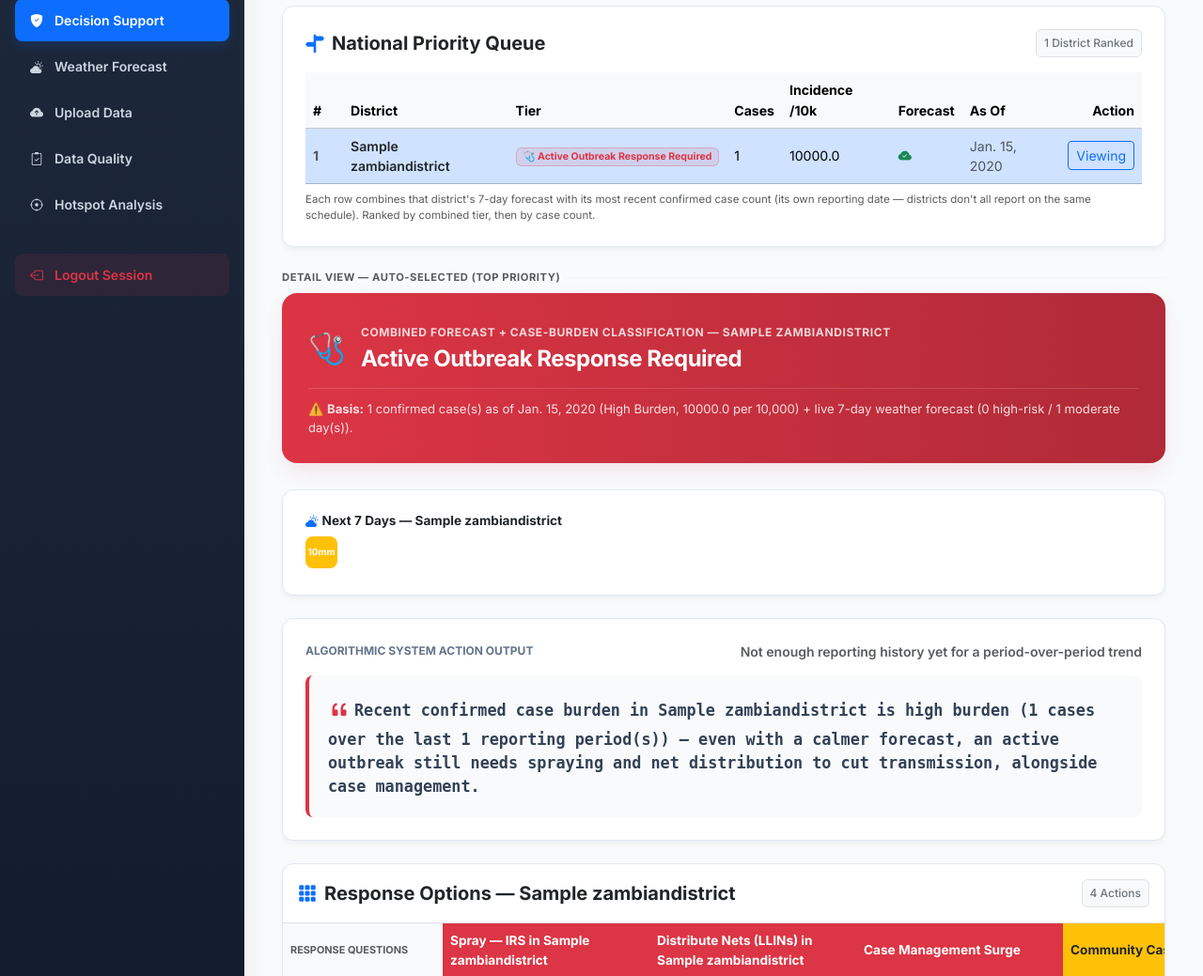
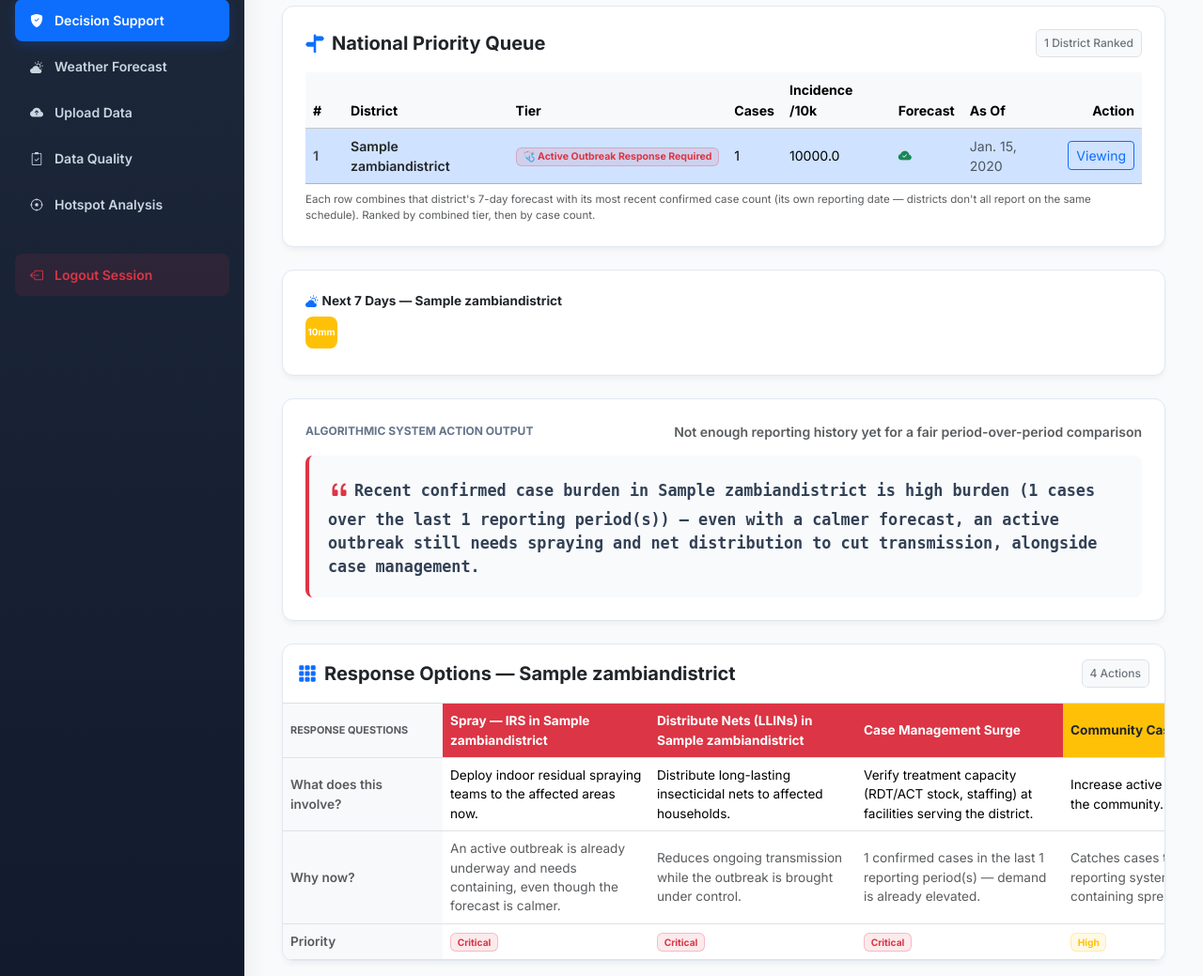
Before and after one commit to LadyStephania/Malaria-analytics-, a Django app: page /decision-support/ in a window 1280 px wide. Shown: the part 188-1227 px from the top of the page at 94% size. Run offline with Django 5.2, Linux system fonts and the light colour scheme; a user stored in the database is signed in; tables that the repository leaves empty hold one stand-in row (values such as "Sample post"); a database or web service that is not in the repository returns one stand-in record (values such as "Sample title"); data that the repository does not hold is empty.

Commit message:
Decision Support: remove banner/history sections; fix misleading trend comparison
Removed per request: the "Detail View - Auto-Selected" divider, the
Executive Threat Classification banner, and the "Full Reporting
History" chart - the Response Options grid and directive text already
carry the tier/recommendation info, and the National Priority Queue
table already shows Tier per district. Cleaned up the now-orphaned
_district_history() function and its DB query/context keys, and the
now-dead .alert-banner-box CSS.

Also fixed a real bug surfaced while removing that section: the
period-over-period trend line ("Rising vs prior 4-period window (1057
-> 6184 cases)") compared a genuine 4-period sum against whatever was
left in the "prior window" - which for every district in this annual
dataset (~5 years on record, needs 8 for two full windows) is just a
single leftover period, not 4. Both were labeled "4-period window" as
if directly comparable, which overstates the swing every time (here,
4 years of cumulative cases vs. one older year, presented as a ~485%
rise). _recent_case_burden() now also returns prior_window_len, and
the trend text only makes the rising/falling claim when the prior
window is genuinely fully populated - otherwise it honestly says
there isn't enough history yet for a fair comparison, matching every
district in the current dataset.

Co-Authored-By: Claude Sonnet 5 <noreply@anthropic.com>

```diff
--- a/core_project/malaria/templates/decision.html
+++ b/core_project/malaria/templates/decision.html
@@ -2,16 +2,6 @@
 {% block title %}Decision Support | Malaria Insights{% endblock %}
 {% block content %}
 <style>
-    .alert-banner-box {
-        border-radius: 16px;
-        padding: 28px;
-        color: #ffffff;
-        margin-bottom: 28px;
-    }
-    .alert-banner-box.badge-danger { background: linear-gradient(90deg, #dc3545 0%, #b02a37 100%); box-shadow: 0 10px 25px -5px rgba(220, 53, 69, 0.15); }
-    .alert-banner-box.badge-warning { background: linear-gradient(90deg, #f59e0b 0%, #b45309 100%); box-shadow: 0 10px 25px -5px rgba(245, 158, 11, 0.15); }
-    .alert-banner-box.badge-success { background: linear-gradient(90deg, #16a34a 0%, #15803d 100%); box-shadow: 0 10px 25px -5px rgba(22, 163, 74, 0.15); }
-
     .directive-quote-box {
         background-color: #f8fafc;
         border-left: 4px solid #dc3545;
@@ -151,46 +141,6 @@
 </div>
 
 {% if has_data %}
-<div class="d-flex align-items-center gap-2 mb-2 mt-1">
-    <span class="text-muted small fw-bold text-uppercase" style="font-size: 0.7rem; letter-spacing: 0.05em;">
-        Detail View{% if auto_selected %} — Auto-Selected (Top Priority){% endif %}
-    </span>
-    <hr class="flex-grow-1 m-0" style="border-color: var(--border, #e2e8f0);">
-</div>
-
-<!-- 1. Executive Threat Classification Banner -->
-<div class="alert-banner-box badge-{{ risk_badge }}">
-    <div style="display: flex; align-items: center; gap: 16px; margin-bottom: 12px;">
-        <span style="font-size: 2rem;">{{ tier_icon }}</span>
-        <div>
-            <span style="text-transform: uppercase; font-size: 0.75rem; font-weight: 700; letter-spacing: 0.05em; color: rgba(255,255,255,0.8);">Combined Forecast + Case-Burden Classification — {{ target_label }}</span>
-            <h3 style="font-size: 1.5rem; font-weight: 700; margin: 4px 0; letter-spacing: -0.5px;">{{ risk_level }}</h3>
-        </div>
-    </div>
-    <div style="font-size: 0.82rem; color: rgba(255,255,255,0.85); border-top: 1px solid rgba(255,255,255,0.15); padding-top: 12px; margin-top: 12px;">
-        ⚠️ <strong>Basis:</strong>
-        {{ recent_cases }} confirmed case(s) as of {{ reference_date }} ({{ burden_label }}{% if incidence_per_10k is not None %}, {{ incidence_per_10k }} per 10,000{% endif %})
-        {% if forecast_available %}+ live 7-day weather forecast ({{ danger_days_7 }} high-risk / {{ warning_days_7 }} moderate day(s)).{% else %}— forecast currently unavailable, classification based on case burden only.{% endif %}
-    </div>
-</div>
-
-{% if history_count > 1 %}
-<div class="premium-card mb-4">
-    <div class="d-flex justify-content-between align-items-center mb-3">
-        <h5 class="fw-bold m-0 text-dark d-flex align-items-center gap-2">
-            <i class="bi bi-graph-up text-primary"></i> Full Reporting History — {{ target_label }}
-        </h5>
-        <span class="badge bg-light text-secondary border p-2 fw-medium">{{ history_count }} Period{{ history_count|pluralize }} on Record</span>
-    </div>
-    <div style="position: relative; height: 260px; width: 100%;">
-        <canvas id="districtHistoryChart"></canvas>
-    </div>
-    <p class="text-muted mt-2 mb-0" style="font-size: 0.72rem;">
-        Every reporting period on file for {{ target_label }}, oldest to newest — annual imports are labeled by year,
-        weekly reports by epi week, since a single district can carry both.
-    </p>
-</div>
-{% endif %}
 
 {% if forecast_preview %}
 <div class="premium-card mb-4">
@@ -313,35 +263,4 @@ document.addEventListener("DOMContentLoaded", function () {
     }
 });
 </script>
-{% if history_count > 1 %}
-<script src="https://cdn.jsdelivr.net/npm/chart.js@4.5.1/dist/chart.umd.min.js" integrity="sha384-jb8JQMbMoBUzgWatfe6COACi2ljcDdZQ2OxczGA3bGNeWe+6DChMTBJemed7ZnvJ" crossorigin="anonymous"></script>
-<script>
-document.addEventListener("DOMContentLoaded", function () {
-    const ctx = document.getElementById('districtHistoryChart').getContext('2d');
-    new Chart(ctx, {
-        type: 'line',
-        data: {
-            labels: {{ history_labels_json|safe }},
-            datasets: [
-                {
-                    label: 'Confirmed Cases (RDT)',
-                    data: {{ history_confirmed_json|safe }},
-                    borderColor: '#dc3545',
-                    backgroundColor: 'rgba(220, 53, 69, 0.06)',
-                    borderWidth: 3,
-                    tension: 0.3,
-                    fill: true
-                }
-            ]
-        },
-        options: {
-            responsive: true,
-            maintainAspectRatio: false,
-            plugins: { legend: { position: 'top', labels: { font: { family: 'Inter', weight: '600' } } } },
-            scales: { y: { beginAtZero: true, grid: { color: '#f1f5f9' } } }
-        }
-    });
-});
-</script>
-{% endif %}
 {% endblock %}
--- a/core_project/malaria/views.py
+++ b/core_project/malaria/views.py
@@ -1118,7 +1118,19 @@ def _recent_case_burden(district):
     periods (not a single latest date — one week's count is too small/noisy to
     classify against the same incidence thresholds the Dashboard uses on
     cumulative totals). Returns (recent_cases, prior_cases_or_None, reference_date,
-    current_window_len, burden_label, burden_badge, incidence_or_None).
+    current_window_len, burden_label, burden_badge, incidence_or_None,
+    prior_window_len).
+
+    prior_cases is only meaningful as a like-for-like comparison against
+    recent_cases when prior_window_len == _BURDEN_WINDOW — with fewer total
+    reporting periods on file than 2x the window (true for every district in
+    an annual dataset with only ~5 years on record), the "prior window" is
+    whatever's left over, which can be as little as a single period. Comparing
+    a genuine _BURDEN_WINDOW-period sum against a partial 1-period leftover and
+    calling both "N-period windows" would wildly overstate the swing (e.g. 4
+    years of cumulative cases vs. a single older year, mislabeled as
+    comparable). Callers must check prior_window_len before trusting the
+    rising/falling comparison, not just whether prior_cases is None.
     """
     records = list(
         IntegratedMalariaData.objects
@@ -1134,36 +1146,10 @@ def _recent_case_burden(district):
     prior_cases = sum(r['rdt_confirmations'] for r in prior_window) if prior_window else None
 
     burden_label, burden_badge, incidence = _classify_burden(recent_cases, district.population)
-    return recent_cases, prior_cases, reference_date, len(current_window), burden_label, burden_badge, incidence
-
-
-def _district_history(district):
-    """
-    Full reporting history for one district, oldest -> newest — every period on
-    record, not just the rolling burden window above — for the per-district trend
-    chart. Labels adapt per point: a record sitting on the epi_week=1 placeholder
-    (e.g. an annual NMEC/DHIS2 import with no real week) is labeled by year alone;
-    a record with real week granularity is labeled "W<n> '<yy>". A single district
-    can carry both kinds side by side (e.g. annual history backfilled behind more
-    recent weekly reporting), so the label is decided per-record, not per-dataset.
-    """
-    records = list(
-        IntegratedMalariaData.objects
-        .filter(district=district)
-        .order_by('date')
-        .values('date', 'epi_week', 'reporting_year', 'rdt_confirmations')
-    )
-    labels = []
-    for r in records:
-        if r['epi_week'] == 1 and r['date'].month == 1 and r['date'].day == 1:
-            labels.append(str(r['reporting_year']))
-        else:
-            labels.append(f"W{r['epi_week']} '{str(r['reporting_year'])[-2:]}")
-    return {
-        'labels': labels,
-        'confirmed': [r['rdt_confirmations'] for r in records],
-        'count': len(records),
-    }
+    return (
+        recent_cases, prior_cases, reference_date, len(current_window),
+        burden_label, burden_badge, incidence, len(prior_window),
+    )
 
 
 def _district_priority_queue():
@@ -1180,7 +1166,7 @@ def _district_priority_queue():
     # any district with no reporting history yet.
     burden_by_id = {}
     for d in districts:
-        recent_cases, _prior_cases, reference_date, _window_len, _burden_label, burden_badge, incidence = _recent_case_burden(d)
+        recent_cases, _prior_cases, reference_date, _window_len, _burden_label, burden_badge, incidence, _prior_window_len = _recent_case_burden(d)
         if reference_date is None:
             continue
         burden_by_id[d.id] = {
@@ -1277,16 +1263,21 @@ def decision_view(request):
         })
 
     target_label = selected_district.name
-    history = _district_history(selected_district)
 
     # Case burden over a rolling window (not a single latest date — see
     # _recent_case_burden's docstring); same helper the priority queue uses above,
     # so the queue and this detail panel always agree on the same district's tier.
-    recent_cases, prior_cases, reference_date, window_len, burden_label, burden_badge, incidence = _recent_case_burden(selected_district)
+    recent_cases, prior_cases, reference_date, window_len, burden_label, burden_badge, incidence, prior_window_len = _recent_case_burden(selected_district)
     burden_rank = _RISK_RANK[burden_badge]
 
-    if prior_cases is None:
-        trend_text, trend_icon, trend_class = 'Not enough reporting history yet for a period-over-period trend', '', 'text-muted'
+    # Only a genuine like-for-like comparison when the prior window is fully
+    # populated with _BURDEN_WINDOW periods too — a partial leftover window
+    # (e.g. just 1 period, the norm with only ~5 years on record per district)
+    # isn't comparable to a full _BURDEN_WINDOW-period sum and would overstate
+    # the swing (a 4-year cumulative total vs. a single older year, both
+    # mislabeled as "4-period windows").
+    if prior_cases is None or prior_window_len < _BURDEN_WINDOW:
+        trend_text, trend_icon, trend_class = 'Not enough reporting history yet for a fair period-over-period comparison', '', 'text-muted'
     elif recent_cases > prior_cases:
         trend_text = f'Rising vs prior {_BURDEN_WINDOW}-period window ({prior_cases} → {recent_cases} cases)'
         trend_icon, trend_class = '▲', 'text-danger'
@@ -1378,9 +1369,6 @@ def decision_view(request):
         'forecast_preview': forecast_days[:7] if forecast_days else [],
         'danger_days_7': danger_days_7,
         'warning_days_7': forecast_summary['warning_days_7'] if forecast_summary else 0,
-        'history_count': history['count'],
-        'history_labels_json': json.dumps(history['labels']),
-        'history_confirmed_json': json.dumps(history['confirmed']),
     }
     return render(request, 'decision.html', context)
 
```
